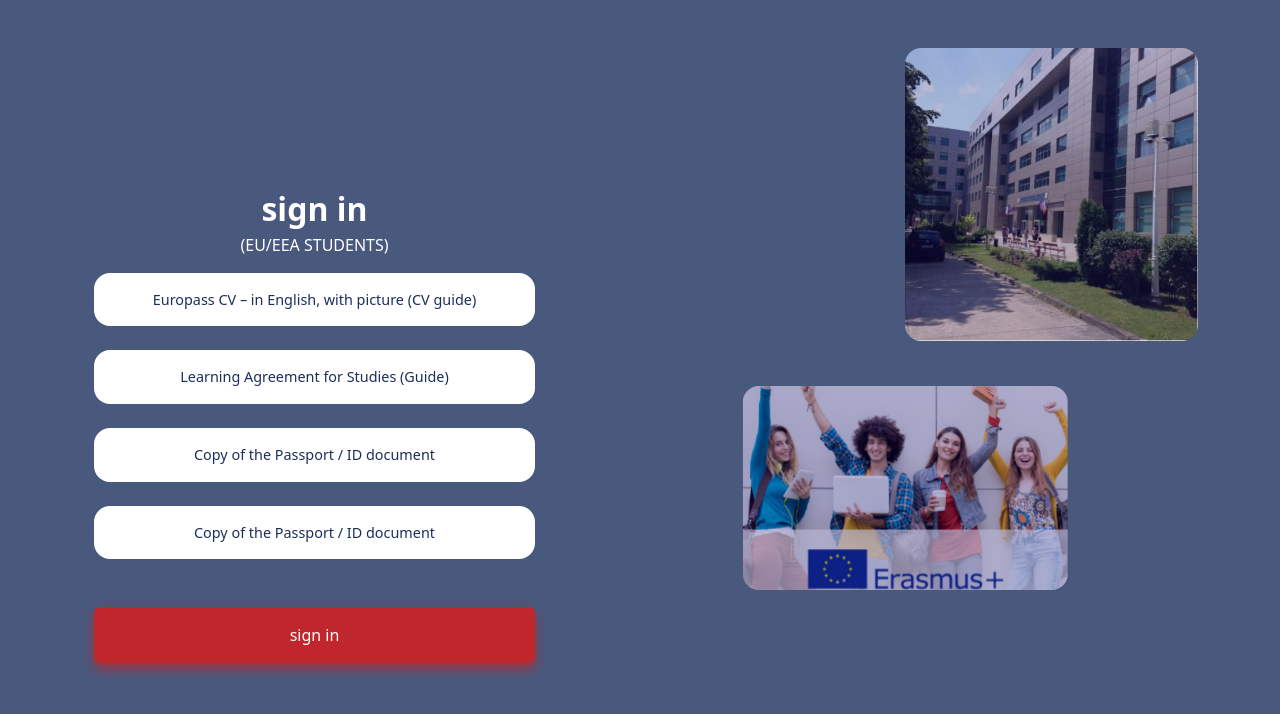
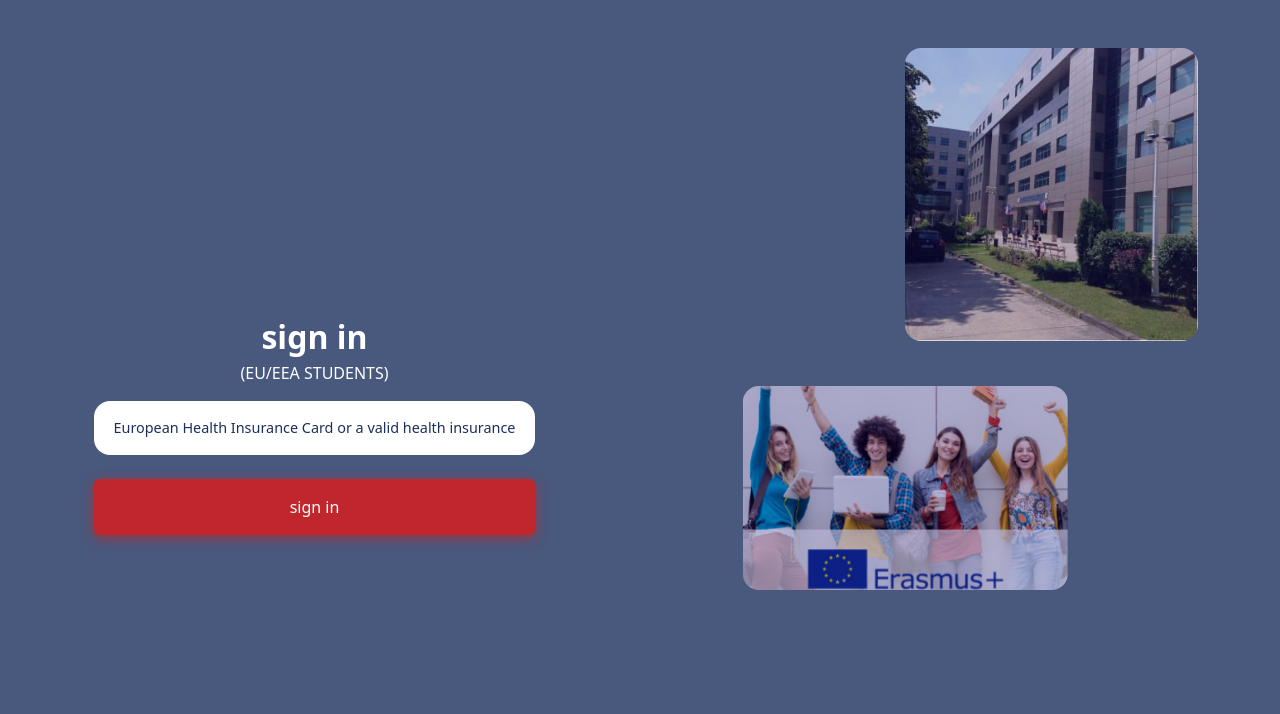
Before and after one commit to HUNTERX404/romanina-american, a plain HTML site: page euForm.html in a window 1280 px wide. Drawn offline with nearby package versions, Linux system fonts and the light colour scheme.

Commit message:
update ui

```diff
--- a/css/euForm.css
+++ b/css/euForm.css
@@ -26,7 +26,7 @@ input[type="file"]:hover {
   cursor: pointer;
 }
 .shadow-danger {
-  box-shadow: 0px 6px 12px 0px rgba(192, 39, 45, 0.75);
+  box-shadow: 0px 3px 12px 0px rgba(192, 39, 45, 0.75);
 }
 
 .image1 {
--- a/css/non-euForm.css
+++ b/css/non-euForm.css
@@ -26,7 +26,7 @@ input[type="file"]:hover {
   cursor: pointer;
 }
 .shadow-danger {
-  box-shadow: 0px 6px 12px 0px rgba(192, 39, 45, 0.75);
+  box-shadow: 0px 3px 12px 0px rgba(192, 39, 45, 0.75);
 }
 
 .image1 {
--- a/css/signup.css
+++ b/css/signup.css
@@ -26,7 +26,7 @@ input[type="file"]:hover {
   cursor: pointer;
 }
 .shadow-danger {
-  box-shadow: 0px 6px 12px 0px rgba(192, 39, 45, 0.75);
+  box-shadow: 0px 3px 12px 0px rgba(192, 39, 45, 0.75);
 }
 .image1 {
   object-fit: cover;
--- a/euForm.html
+++ b/euForm.html
@@ -41,46 +41,7 @@
                 for="EuropassCV"
                 class="fs-6 p-3 bg-white border-0 text-primary position-relative w-100 text-center"
               >
-                Europass CV – in English, with picture (CV guide)
-                <input
-                  type="file"
-                  id=" EuropassCV"
-                  class="rounded-4 overflow-hidden"
-                />
-              </label>
-            </div>
-            <div class="input-group overflow-hidden rounded-4 mb-4">
-              <label
-                for="EuropassCV"
-                class="fs-6 p-3 bg-white border-0 text-primary position-relative w-100 text-center"
-              >
-                Learning Agreement for Studies (Guide)
-                <input
-                  type="file"
-                  id=" EuropassCV"
-                  class="rounded-4 overflow-hidden"
-                />
-              </label>
-            </div>
-            <div class="input-group overflow-hidden rounded-4 mb-4">
-              <label
-                for="EuropassCV"
-                class="fs-6 p-3 bg-white border-0 text-primary position-relative w-100 text-center"
-              >
-                Copy of the Passport / ID document
-                <input
-                  type="file"
-                  id=" EuropassCV"
-                  class="rounded-4 overflow-hidden"
-                />
-              </label>
-            </div>
-            <div class="input-group overflow-hidden rounded-4 mb-5">
-              <label
-                for="EuropassCV"
-                class="fs-6 p-3 bg-white border-0 text-primary position-relative w-100 text-center"
-              >
-                Copy of the Passport / ID document
+                European Health Insurance Card or a valid health insurance
                 <input
                   type="file"
                   id=" EuropassCV"
```
Also changed, not shown: non-euForm.html (+4 -4 lines).
